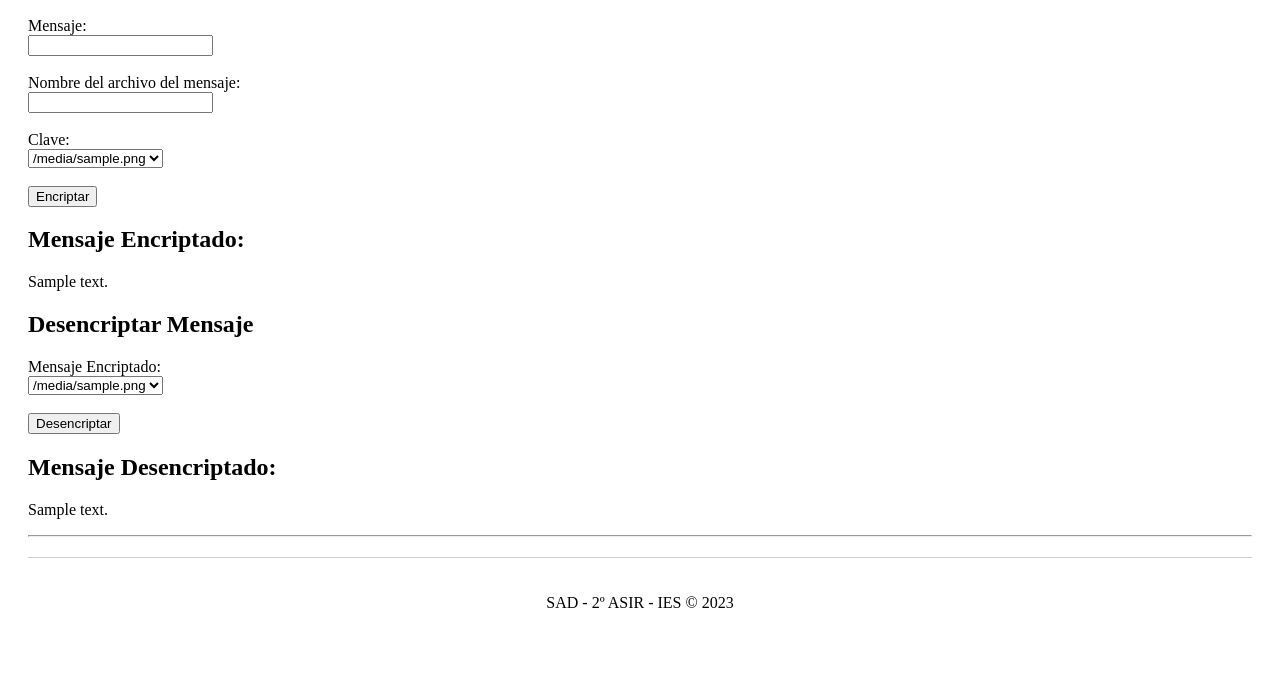
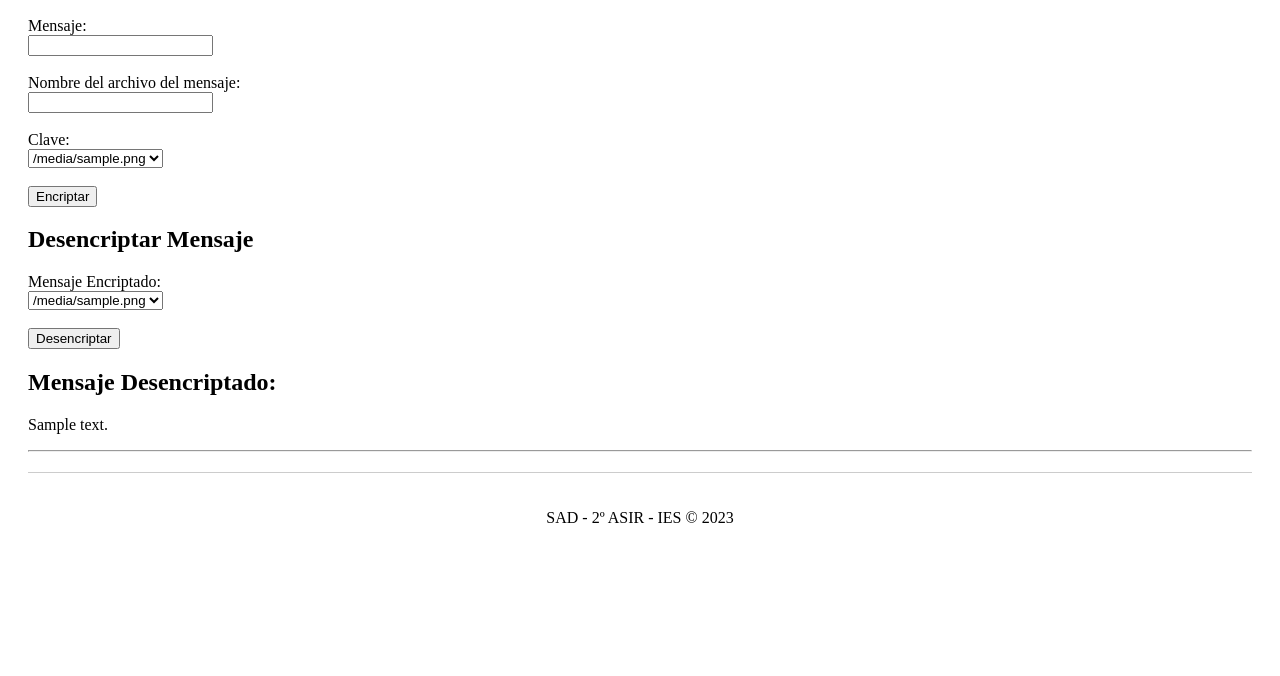
Before and after one commit to ICV-23-24/proyecto-criptografia-python-grupo-5, a Flask app: template templates/casimetrico.html in a window 1280 px wide. Shown: the part 455-1131 px from the top of the page. After the commit the page ends 978 px from the top, so only its background shows below. Run offline with Flask 2, Linux system fonts and the light colour scheme; the template is opened without the code that fills it: most values are stand-ins (such as "Sample title", 1, 10 or a date in 2020).

Commit message:
reajuste de codigo de encriptado rsa

```diff
--- a/app.py
+++ b/app.py
@@ -193,7 +193,7 @@ def casimetrico():
             list_file = os.listdir(UPLOAD_FOLDER)
             list_asymmetric_message = fnmatch.filter(list_file, '*_asymmetricmessage.txt.gpg')
             list_publickey = fnmatch.filter(list_file, '*_public.pem')
-            return render_template('casimetrico.html',cipher_text_b64=cipher_text_b64,name_only=name_only,list_publickey=list_publickey,list_asymmetric_message=list_asymmetric_message,mode=mode)
+            return render_template('casimetrico.html',name_only=name_only,list_publickey=list_publickey,list_asymmetric_message=list_asymmetric_message,mode=mode)
         if mode == 'decrypt':
             # Recibe el nombre asociado a los archivos de claves
             associated_private_key_name = name_only+'_private.pem'
--- a/templates/casimetrico.html
+++ b/templates/casimetrico.html
@@ -59,11 +59,6 @@
     <input type="submit" value="Encriptar">
 </form>
 
-{% if cipher_text_b64 %}
-    <h2>Mensaje Encriptado:</h2>
-    <p>{{ cipher_text_b64 }}</p>
-{% endif %}
-
 <!-- Desencriptación mensaje -->
 
 <h2>Desencriptar Mensaje</h2>
```
